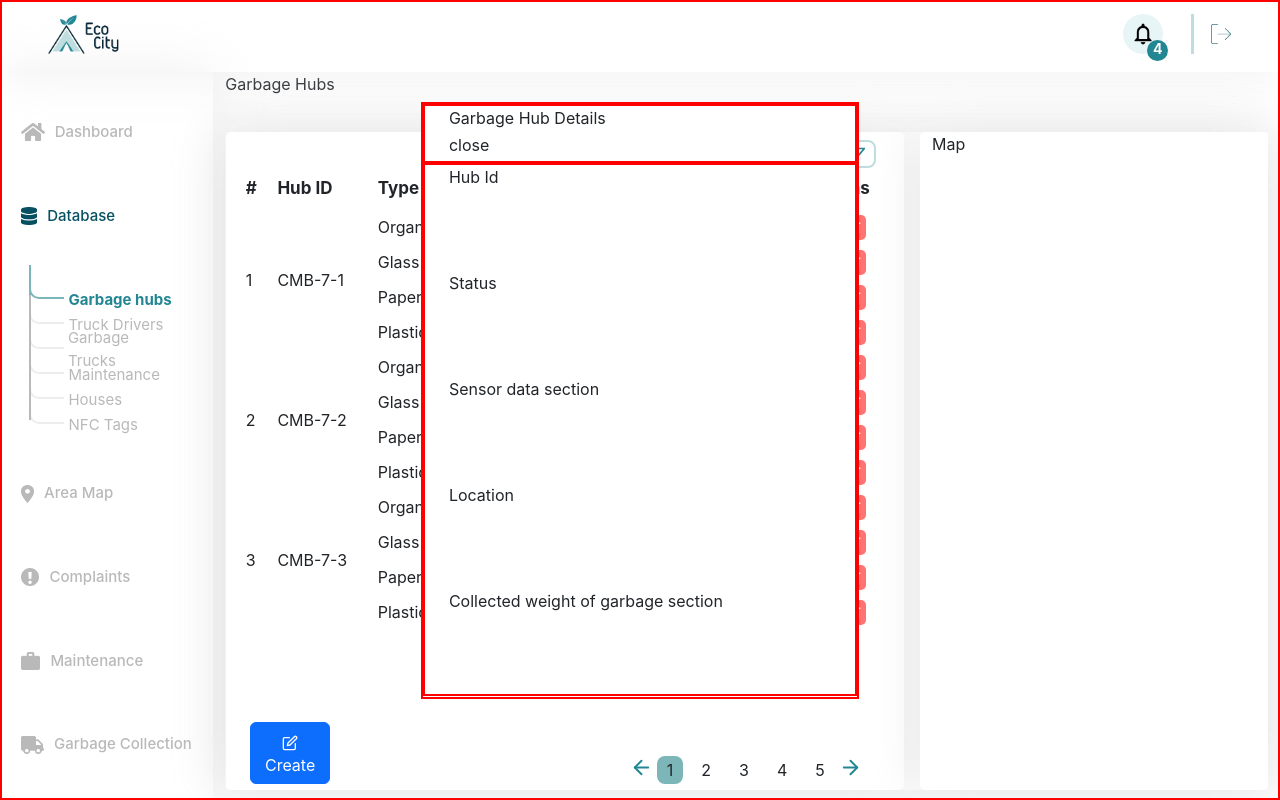
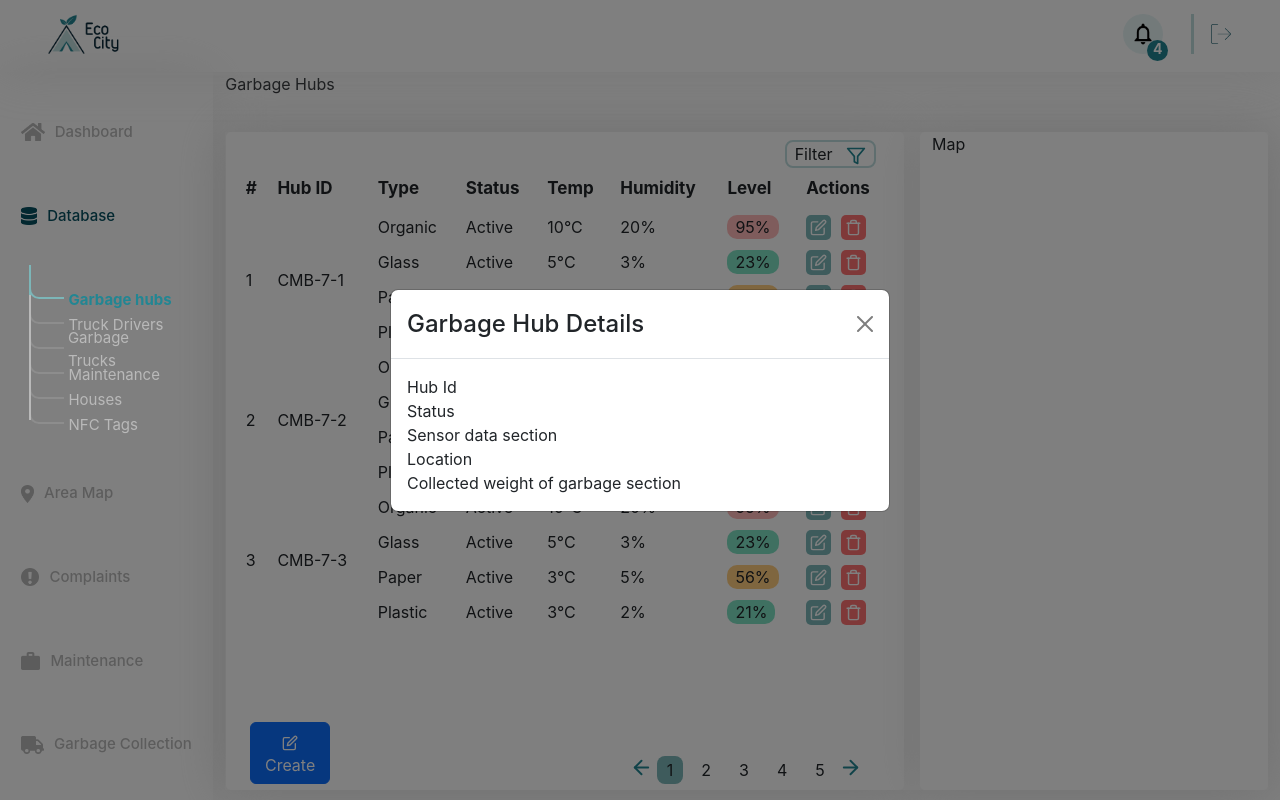
Before and after one commit to IsuruVihan/EcoCity, a React (Create React App) app in the folder admin/: page /database/garbage-hubs in a window 1280 px wide. Both pictures are taken after a click on the element 564 px from the left and 279 px from the top of the page. Built offline with nearby package versions, Linux system fonts and the light colour scheme.

Commit message:
Removed the previous code and added a Model

```diff
--- a/admin/src/pages/Database/GarbageHubs/modals/GarbageHubDetailsModal.js
+++ b/admin/src/pages/Database/GarbageHubs/modals/GarbageHubDetailsModal.js
@@ -1,5 +1,5 @@
 import React from 'react';
-import {Col, Container, Row} from "react-bootstrap";
+import {Col, Container, Modal, Row} from "react-bootstrap";
 
 import GarbageBinDetailsCard from "../cards/GarbageBinDetailsCard";
 import GarbageHubLocationMap from "../maps/GarbageHubLocationMap";
@@ -9,22 +9,44 @@ import {AiFillCloseCircle} from "react-icons/ai";
 
 const GarbageHubDetailsModal = (props) => {
     return (
-        <Container
-            className='position-absolute border-red garbage-hub-details-wrapper d-flex justify-content-center align-items-center'>
-            <Row className='garbage-hub-details border-red h-75 w-35'>
-                <Row className='mx-0 border-red h-10'>
-                    <span>Garbage Hub Details</span>
-                    <span onClick={props.onClose}>close</span>
-                </Row>
-                <Row className='mx-0 border-red h-90 garbage-hub-details-body'>
-                    <div>Hub Id</div>
-                    <div>Status</div>
-                    <div>Sensor data section</div>
-                    <div>Location</div>
-                    <div>Collected weight of garbage section</div>
-                </Row>
-            </Row>
-        </Container>
+        // <Container
+        //     className='position-absolute border-red garbage-hub-details-wrapper d-flex justify-content-center align-items-center'>
+        //     <Row className='garbage-hub-details border-red h-75 w-35'>
+        //         <Row className='mx-0 border-red h-10'>
+        //             <span>Garbage Hub Details</span>
+        //             <span onClick={props.onClose}>close</span>
+        //         </Row>
+        //         <Row className='mx-0 border-red h-90 garbage-hub-details-body'>
+        //             <div>Hub Id</div>
+        //             <div>Status</div>
+        //             <div>Sensor data section</div>
+        //             <div>Location</div>
+        //             <div>Collected weight of garbage section</div>
+        //         </Row>
+        //     </Row>
+        // </Container>
+
+        <Modal
+            {...props}
+            size="md"
+            aria-labelledby="contained-modal-title-vcenter"
+            centered
+        >
+            <Modal.Header closeButton>
+                <Modal.Title id="contained-modal-title-vcenter">
+                    Garbage Hub Details
+                </Modal.Title>
+            </Modal.Header>
+
+            <Modal.Body>
+                <div>Hub Id</div>
+                <div>Status</div>
+                <div>Sensor data section</div>
+                <div>Location</div>
+                <div>Collected weight of garbage section</div>
+            </Modal.Body>
+
+        </Modal>
     );
 }
 
--- a/admin/src/pages/Database/GarbageHubs/tables/GarbageHubsTable.js
+++ b/admin/src/pages/Database/GarbageHubs/tables/GarbageHubsTable.js
@@ -137,7 +137,7 @@ const GarbageHubsTable = () => {
 
     return (
         <Row className='mx-0'>
-            {isHubDetailsVisible && <GarbageHubDetailsModal onClose={handleOnHubCloseClicked}/>}
+            <GarbageHubDetailsModal show={isHubDetailsVisible} onHide={() => setIsHubDetailsVisible(false)}/>
             <Table className='my-0 garbage-hubs-table' borderless>
                 <thead>
                 <tr className='table-header'>
```
